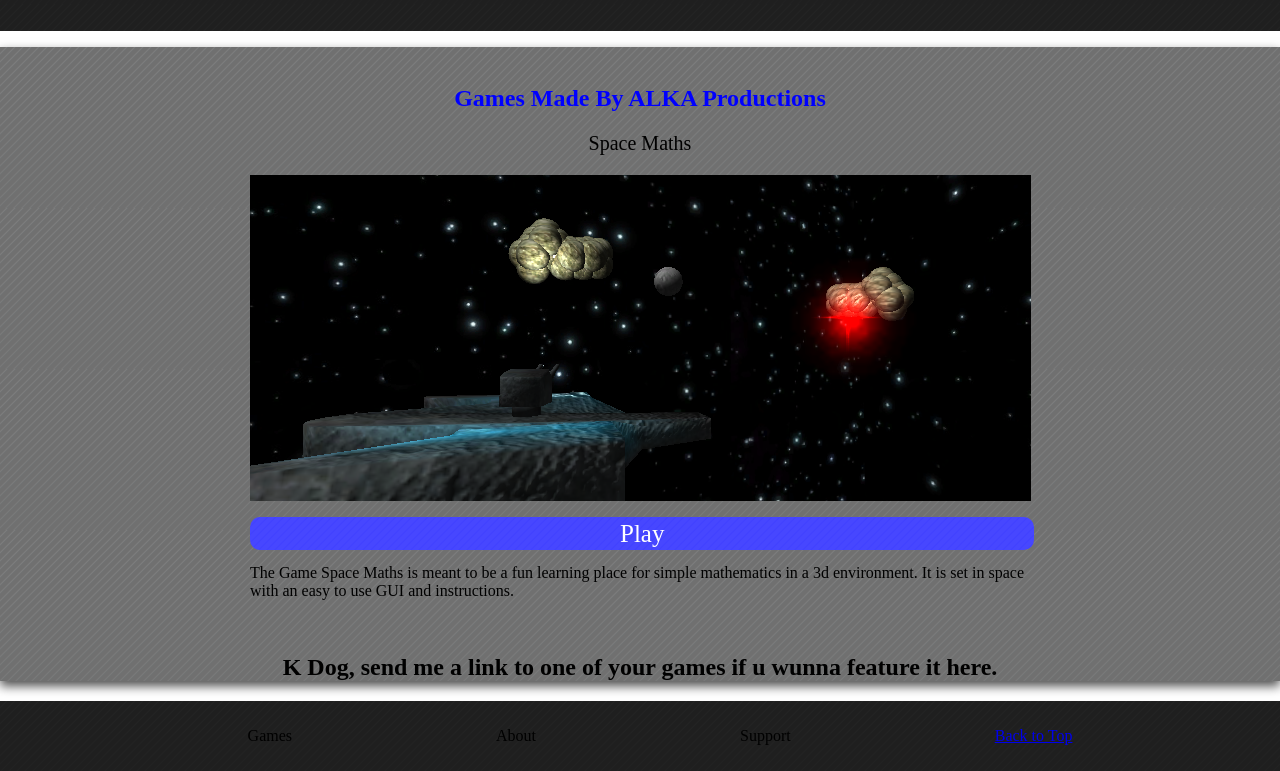
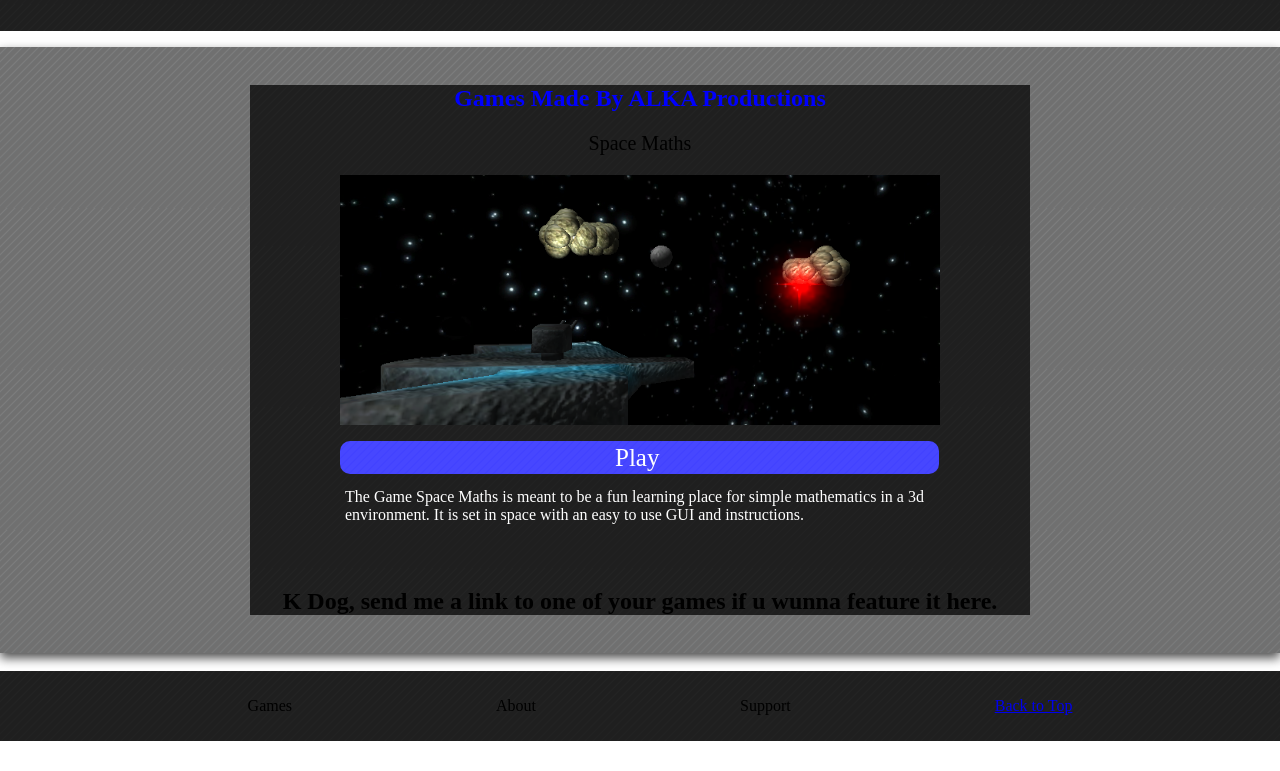
Before and after one commit to ALKA-Productions/ALKA-Productions, a plain HTML site: page games.html in a window 1280 px wide. Shown: the part 720-1491 px from the top of the page. After the commit the page ends 1461 px from the top, so only its background shows below. Drawn offline with nearby package versions, Linux system fonts and the light colour scheme.

Commit message:
Game Update

```diff
--- a/Resources/MyStyleSheet.css
+++ b/Resources/MyStyleSheet.css
@@ -218,12 +218,9 @@
 		box-shadow: 0px 5px 10px rgba(0,0,0,0.7);
 	}
 
-	#cPClass{
-
-	}
-
-	#nFClass{
-		 background-image: url("BlackPatternBack.PNG");
+	#GameBackground{
+		background-image: url("BlackPatternBack.PNG");
+		margin-right:
 	}
 
 	.Button{
@@ -253,8 +250,39 @@
 		margin-bottom: 15px;
 	}
 
+	.ButtonGamesList{
+		text-align: center;
+		text-decoration: none;
+		background-image: url("ButtonBack.PNG");
+		color: white;
+		border-radius: 10px;
+		font-size: 25px;
+		padding: 3px;
+		padding-right: 280px;
+		padding-left: 275px;
+		margin-right: 280px;
+		margin-top: 35px;
+		margin-bottom: 15px;
+		text-decoration: none;
+		margin-left: 90px;
+	}
+
 	.GamesTitle{
 		font-size: 20px;
+	}
+
+	.GamesImageSize{
+		height: auto;
+		width: 600px;
+		margin-bottom: 15px;
+	}
+
+	.GamesParagraphs{
+		text-align: left;
+		margin-left: 95px;
+		margin-right: 95px;
+		padding-bottom: 10px;
+		color: white;
 	}
 
 	body{
--- a/games.html
+++ b/games.html
@@ -44,18 +44,20 @@
 <div id = "WrapperBackground">
 			<div id = "Wrapper">
 				<p>&nbsp;</p>
+				<div id = "GameBackground">
 				<h2 style = "color: blue;">Games Made By ALKA Productions</h2>
 
 					<p class = "GamesTitle">Space Maths</p>
-					<img style = "margin-bottom: 15px;" src = "Resources/SpaceMathsSS.PNG">
-					<a target="_blank" style = "text-decoration: none; margin-left: 0px;" href = "index.html" class = "ButtonGames">Play</a>
-					<p style = "text-align: left;">The Game Space Maths is meant to be a fun learning place for simple mathematics in a 3d environment. It is set in space with an easy to use GUI and instructions.</p>
+					<img class = "GamesImageSize" src = "Resources/SpaceMathsSS.PNG">
+					<a target="_blank" href = "index.html" class = "ButtonGamesList">Play</a>
+					<p class = "GamesParagraphs">The Game Space Maths is meant to be a fun learning place for simple mathematics in a 3d environment. It is set in space with an easy to use GUI and instructions.</p>
 					&nbsp;
 					<h2>K Dog, send me a link to one of your games if u wunna feature it here.<h2>
-
+				</div>
 			</div>
+			&nbsp;
 		</div>
-
+&nbsp;
 		<div id = "FooterBack">
 			<footer>
 				<ul>
```
